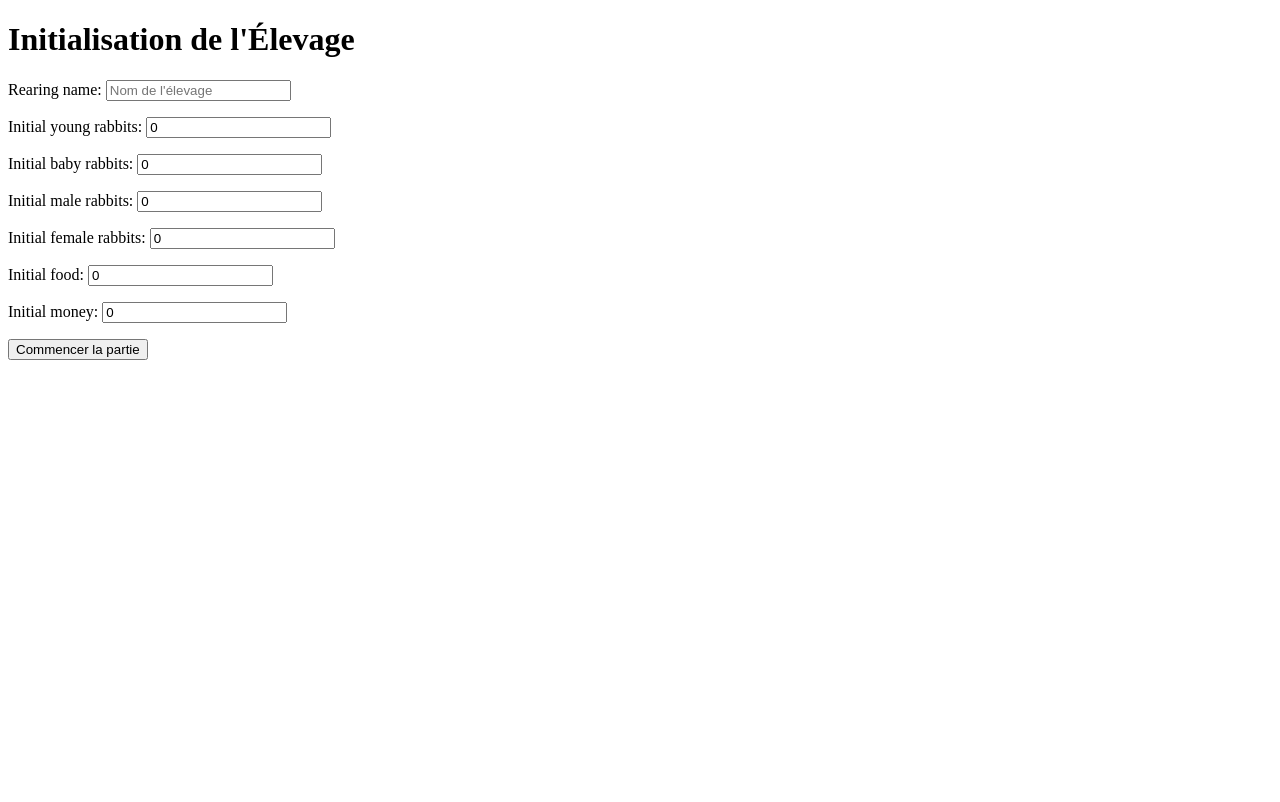
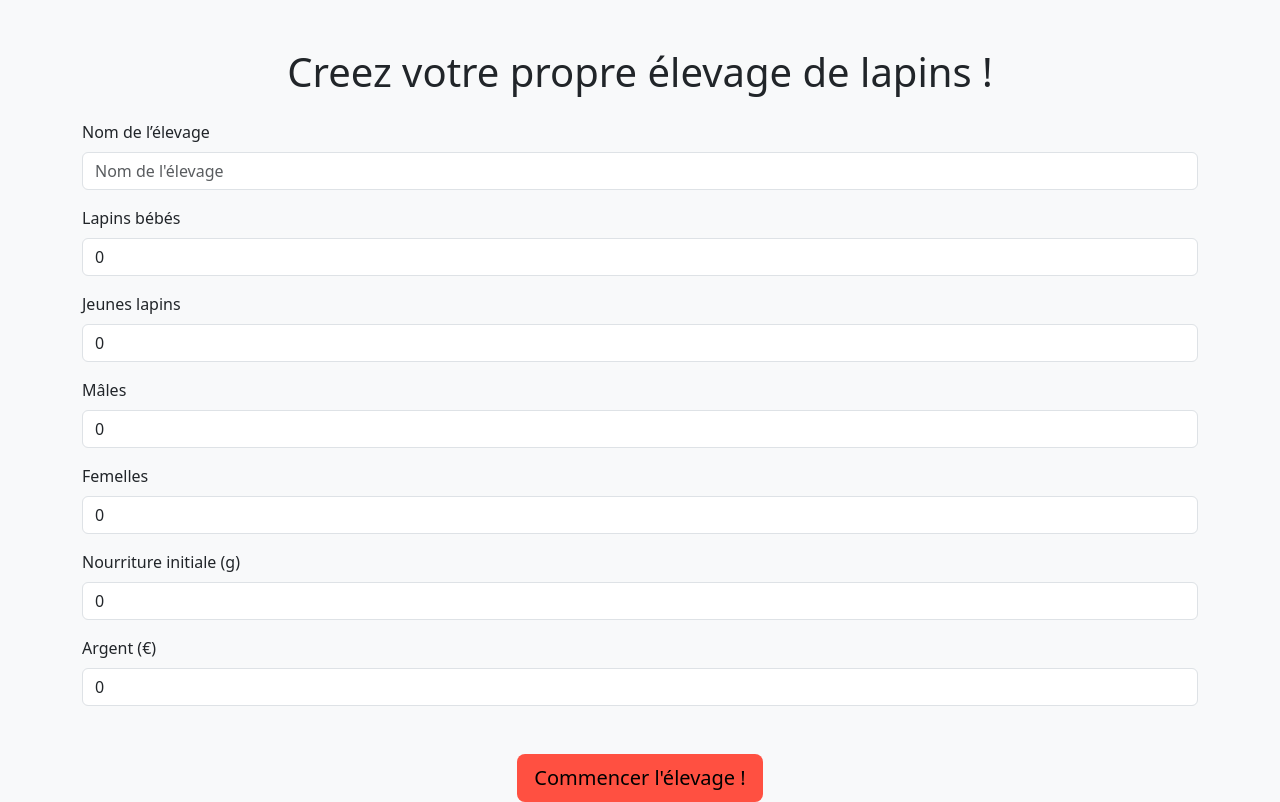
Before and after one commit to EwanJq/elevage-Ewan-Jacq, a Django app: page /jeu/setup/ in a window 1280 px wide. Before the commit the page ends 360 px from the top, so only its background shows below. Run offline with Django 3.2, Linux system fonts and the light colour scheme.

Commit message:
Amelioration de l'affichage du setup avec Bootstrap

```diff
--- a/elevage/jeu/forms.py
+++ b/elevage/jeu/forms.py
@@ -14,6 +14,23 @@ class GameSetupForm(forms.ModelForm):
             'initial_money'
         ]
 
+        help_texts = {
+        'initial_young_rabbits': "Lapins de 3 mois ou plus.",
+        'initial_baby_rabbits': "Lapins de moins de 3 mois.",
+        'initial_food': "En grammes. Un adulte consomme 250g/jour.",
+        'initial_money': "Budget initial disponible en euros.",
+    }
+
+        labels = {
+        'rearing_name': "Nom de l'élevage",
+        'initial_young_rabbits': "Nombre de jeunes lapins",
+        'initial_baby_rabbits': "Nombre de bébés lapins",
+        'initial_male_rabbits': "Nombre de mâles",
+        'initial_female_rabbits': "Nombre de femelles",
+        'initial_food': "Quantité de nourriture (g)",
+        'initial_money': "Argent initial (€)",
+    }
+
         widgets = {
             'rearing_name': forms.TextInput(attrs={'class': 'form-control', 'placeholder': "Nom de l'élevage"}),
             'initial_young_rabbits': forms.NumberInput(attrs={'class': 'form-control'}),
@@ -23,6 +40,18 @@ class GameSetupForm(forms.ModelForm):
             'initial_food': forms.NumberInput(attrs={'class': 'form-control'}),
             'initial_money': forms.NumberInput(attrs={'class': 'form-control'}),
         }
+
+    def clean_initial_young_rabbits(self):
+        initial_young_rabbits = self.cleaned_data.get('initial_young_rabbits')
+        if initial_young_rabbits < 0:
+            raise forms.ValidationError("Le nombre de jeunes lapins ne peut pas être négatif.")
+        return initial_young_rabbits
+
+    def clean_initial_baby_rabbits(self):
+        initial_male_rabbits = self.cleaned_data.get('initial_male_rabbits')
+        if initial_male_rabbits < 0:
+            raise forms.ValidationError("Le nombre de bébés lapins ne peut pas être négatif.")
+        return initial_male_rabbits
 
     def clean_initial_male_rabbits(self):
         initial_male_rabbits = self.cleaned_data.get('initial_male_rabbits')
--- a/elevage/jeu/templates/jeu/setup.html
+++ b/elevage/jeu/templates/jeu/setup.html
@@ -1,17 +1,96 @@
 <!DOCTYPE html>
 <html lang="fr">
 <head>
-    <meta charset="UTF-8">
-    <meta name="viewport" content="width=device-width, initial-scale=1.0">
-    <title>Initialisation de l'Élevage</title>
+  <meta charset="UTF-8">   <!-- banniere de métadonnée : UTF pour representer plusieurs languages -->
+  <title>Initialisation du jeu</title>
+  <link href="https://cdn.jsdelivr.net/npm/bootstrap@5.3.0/dist/css/bootstrap.min.css" rel="stylesheet">
+  <script src="https://cdn.jsdelivr.net/npm/bootstrap@5.3.0/dist/js/bootstrap.bundle.min.js"></script>
+  <!-- Importation de Bootstrap pour rendre le visuel de commencement plus attractif -->
 </head>
-<body>
-    <h1>Initialisation de l'Élevage</h1>
+<body class="bg-light">
+
+    <style>
+
+        .tooltip-inner { <!-- permet de gerer l'affichage du tooltip-->
+
+          white-space: nowrap; <!-- On force la ligne unique-->
+          overflow: visible;
+          max-width: none;      <!-- On affiche tout le texte -->
+        }
+      </style>
+
+  <div class="container mt-5">
+    <!-- container permet de centrer le projet pour tous le paragraphe-->
+
+    <h1 class="mb-4 text-center">Creez votre propre élevage de lapins !</h1>
+    <!-- text-center permet de mettre un texte au centre avec bootstrap-->
 
     <form method="post">
-        {% csrf_token %} <!-- Token de sécurité : check si cela est necessaire -->
-        {{ form.as_p }}  <!-- Affiche le formulaire sous forme de paragraphes -->
-        <button type="submit">Commencer la partie</button>
+      {% csrf_token %} <!-- -->
+
+
+    <!-- Differents paramètres du form et leurs explications -->
+      <div class="mb-3">
+        <label for="id_rearing_name" class="form-label" data-bs-toggle="tooltip" data-bs-placement="top"
+        title="Votre nom d'élevage : Soyez créatifs !">Nom de l’élevage</label>
+        {{ form.rearing_name }}
+      </div>
+
+      <div class="mb-3">
+        <label for="id_initial_baby_rabbits" class="form-label" data-bs-toggle="tooltip" data-bs-placement="top"
+        title="Lapins venant de naitre.">Lapins bébés</label>
+        {{ form.initial_baby_rabbits }}
+      </div>
+
+      <div class="mb-3">
+        <label for="id_initial_young_rabbits" class="form-label" data-bs-toggle="tooltip" data-bs-placement="top"
+        title="Lapins ayant ateint les 1 mois.">Jeunes lapins</label>
+        {{ form.initial_young_rabbits }}
+      </div>
+
+      <div class="mb-3">
+        <label for="id_initial_male_rabbits" class="form-label" data-bs-toggle="tooltip" data-bs-placement="top"
+        title="Lapins adultes mâles.">Mâles</label>
+        {{ form.initial_male_rabbits }}
+      </div>
+
+      <div class="mb-3">
+        <label for="id_initial_female_rabbits" class="form-label" data-bs-toggle="tooltip" data-bs-placement="top"
+        title="Lapins adultes femelles.">Femelles</label>
+        {{ form.initial_female_rabbits }}
+      </div>
+
+      <div class="mb-3">
+        <label for="id_initial_food" class="form-label" data-bs-toggle="tooltip" data-bs-placement="top"
+        title="Un adulte mange 250g, un bébé 0g et un ado 100g et ce tous les jours.">Nourriture initiale (g)</label>
+        {{ form.initial_food }}
+      </div>
+
+      <div class="mb-3">
+        <label for="id_initial_money" class="form-label" data-bs-toggle="tooltip" data-bs-placement="top"
+        title="Argent disponible pour les premiers achats.">Argent (€)</label>
+        {{ form.initial_money }}
+      </div>
+
+      <!-- Configuration du bouton de marche -->
+      <div class="container mt-5 d-flex justify-content-center">
+        <!-- d-flex pour un affichage flexible et justify-content-center permet de center le texte dans le bouton -->
+        <button type="submit" class="btn btn-lg" style="background-color: rgb(255, 80, 65); color: black;">
+            <!-- btn-lg est juste le diminutif de bouton large -->
+          Commencer l'élevage !
+        </button>
+      </div>
+
+
     </form>
+  </div>
+
+  <script>
+    const tooltipTriggerList = document.querySelectorAll('[data-bs-toggle="tooltip"]');
+    tooltipTriggerList.forEach(function (tooltipTriggerEl) {
+      new bootstrap.Tooltip(tooltipTriggerEl);
+    });
+  </script>
+
 </body>
 </html>
```
Also changed, not shown: elevage/jeu/templates/jeu/images/rabbit-7860722_640.jpg (added).
